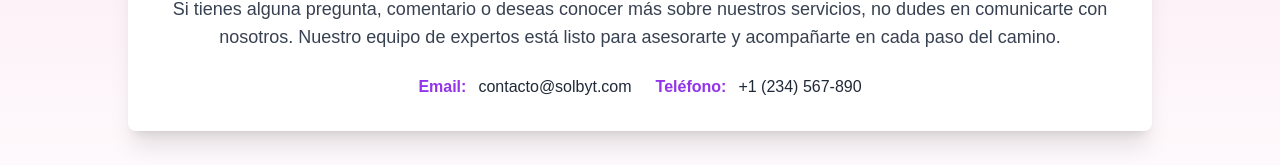
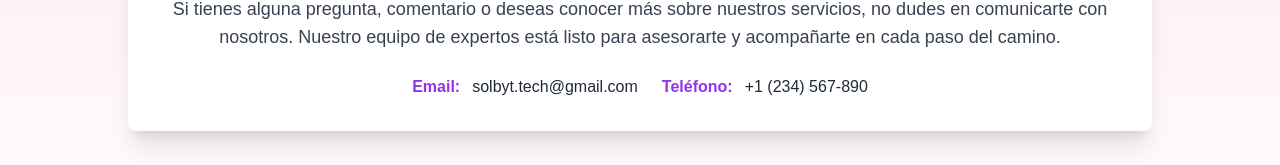
Before and after one commit to AhrensOG/Solbyt, a Next.js app: page /contact in a window 1280 px wide. Shown: the part 373-538 px from the top of the page. Built offline with nearby package versions, Linux system fonts and the light colour scheme; a web font is replaced by a local one.

Commit message:
CHange email info

```diff
--- a/app/components/contact/ContactPage.tsx
+++ b/app/components/contact/ContactPage.tsx
@@ -32,11 +32,11 @@ const ContactPage: React.FC = () => {
               <div className="flex items-center space-x-3">
                 <span className="text-purple-600 font-semibold">Email:</span>
                 <Link
-                  href="mailto:contacto@solbyt.com"
+                  href="mailto:solbyt.tech@gmail.com"
                   title="Ir a enviar correo"
                   className="text-gray-800 hover:text-purple-600 transition"
                 >
-                  contacto@solbyt.com
+                  solbyt.tech@gmail.com
                 </Link>
               </div>
               <div className="flex items-center space-x-3">
```
